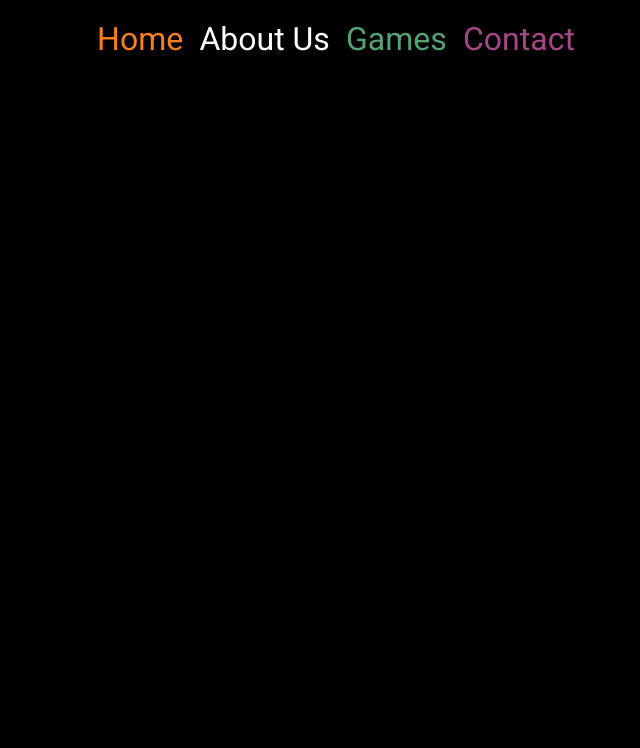
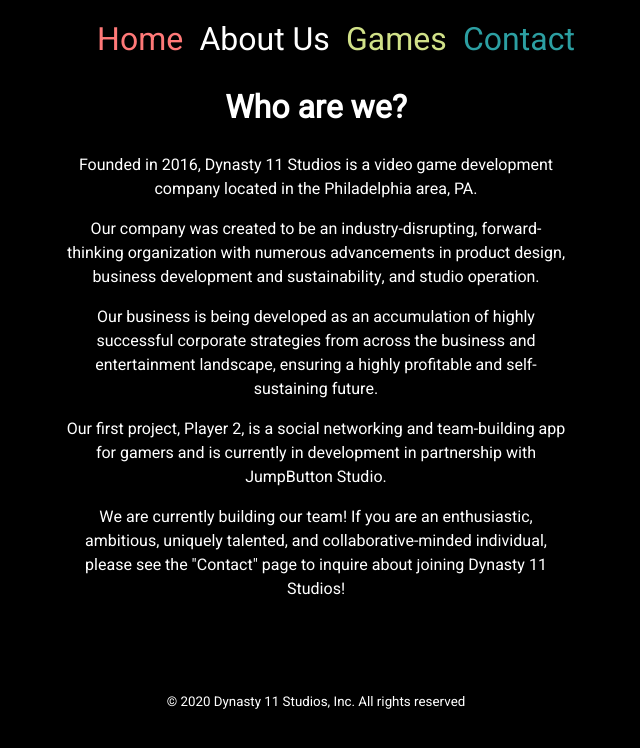
Before and after one commit to MrOrangeJuice/Dynasty11Site, a PHP site: page /about.html in a window 1280 px wide. Shown: the top 748 px of the page, without its empty margins (324-964 px from the left). Run offline with PHP 8.4, Linux system fonts and the light colour scheme; some libraries are stand-ins or nearby versions.

Commit message:
Updated colors

```diff
--- a/about.html
+++ b/about.html
@@ -1,5 +1,6 @@
 <!DOCTYPE html>
-<html lang = "en">
+<html lang="en">
+
 <head>
 	<meta charset="utf-8">
 	<title>About</title>
@@ -10,6 +11,7 @@
 	<link rel="icon" type="image/png" href="media/favicon-32x32.png" sizes="32x32" />
 	<link rel="icon" type="image/png" href="media/favicon-16x16.png" sizes="16x16" />
 </head>
+
 <body>
 	<nav>
 		<ul>
@@ -19,5 +21,26 @@
 			<li><a href="contact.html" class="contact">Contact</a></li>
 		</ul>
 	</nav>
+	<main>
+		<h1>Who are we?</h1>
+		<p>Founded in 2016, Dynasty 11 Studios is a video game development company located in the Philadelphia area, PA.
+		</p>
+		<p>Our company was created to be an industry-disrupting, forward-thinking organization with numerous
+			advancements in product design, business development and sustainability, and studio operation.</p>
+		<p>Our business is being developed as an accumulation of highly successful corporate strategies from across the
+			business and entertainment landscape, ensuring a highly profitable and self-sustaining future.</p>
+		<p>Our first project, Player 2, is a social networking and team-building app for gamers and is currently in
+			development in partnership with JumpButton Studio.</p>
+		<p>We are currently building our team! If you are an enthusiastic, ambitious, uniquely talented, and
+			collaborative-minded individual, please see the "Contact" page to inquire about joining Dynasty 11 Studios!
+		</p>
+	</main>
+	<br>
+	<br>
+	<br>
+	<footer>
+		<small>&copy; 2020 Dynasty 11 Studios, Inc. All rights reserved</small>
+	</footer>
 </body>
+
 </html>
--- a/style.css
+++ b/style.css
@@ -3,6 +3,12 @@
 	background-color: black;
 	color: white;
 	text-align: center;
+}
+
+p {
+	width: 40%;
+	margin-left: 30%;
+	margin-right: 30%;
 }
 
 li {
@@ -18,7 +24,7 @@
 }
 
 .home {
-	color: #f97f1c;
+	color: #ff7978;
 	transition-duration: 0.2s;
 }
 
@@ -33,7 +39,7 @@
 }
 
 .about {
-	color: #ffca02;
+	color: #feb914;
 	transition-duration: 0.2s;
 }
 
@@ -48,7 +54,7 @@
 }
 
 .games {
-	color: #53a273;
+	color: #d1e188;
 	transition-duration: 0.2s;
 }
 
@@ -63,7 +69,7 @@
 }
 
 .contact {
-	color: #a54686;
+	color: #2c9fa2;
 	transition-duration: 0.2s;
 }
 
```
Also changed, not shown: contact.html (+10 -1 lines), games.html (+16 -1 lines), index.html (+5 -2 lines), media/logo_updated.jpg (added).
